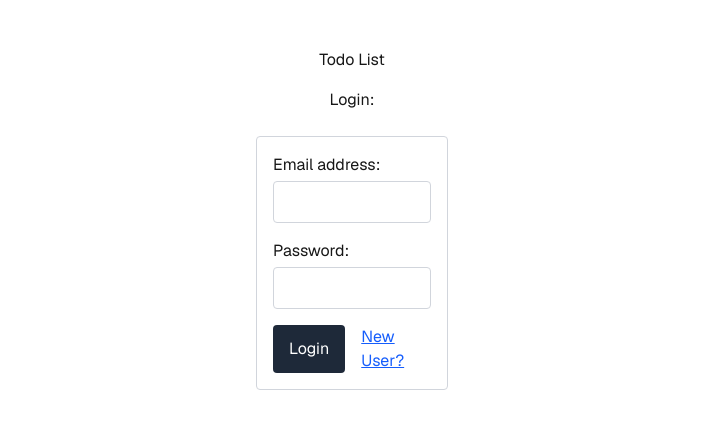
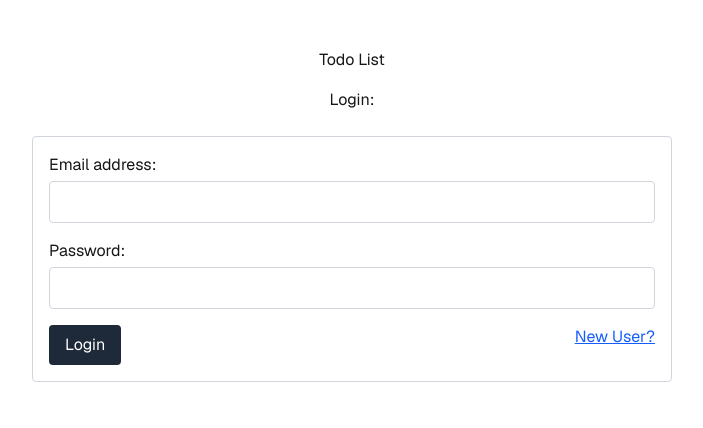
Before and after one commit to 5imyboy/todo-app, a Next.js app in the folder client/todo-app/: page / in a window 1280 px wide. Shown: the top 428 px of the page, without its empty margins (288-991 px from the left). Built offline with nearby package versions, Linux system fonts and the light colour scheme; a web font is replaced by a local one.

Commit message:
change default login window size

```diff
--- a/client/todo-app/src/app/page.js
+++ b/client/todo-app/src/app/page.js
@@ -52,7 +52,7 @@ export default function Login() {
 
   return (
     <>
-      <section className="container mx-auto max-w-sm mt-12">
+      <section className="container mx-auto max-w-m mt-12">
         <div className="text-center mb-6">
           <h1 className="mb-4">Todo List</h1>
           <h2>Login:</h2>
```
